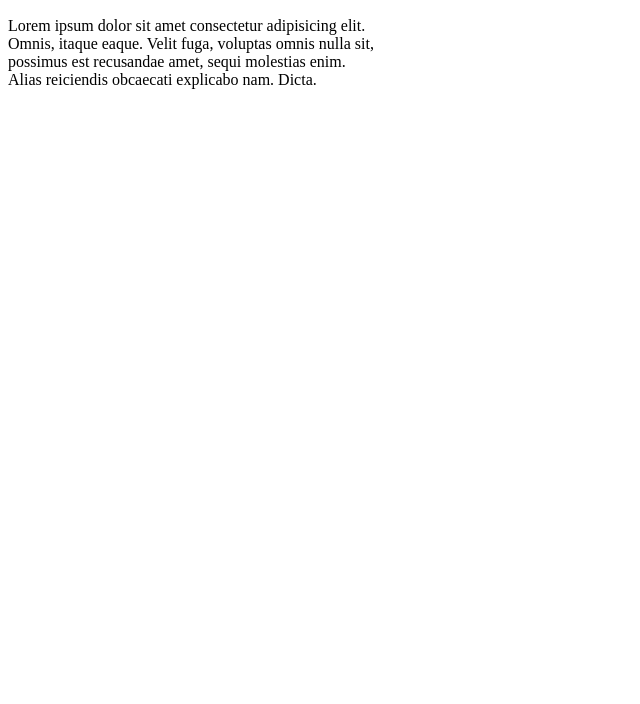
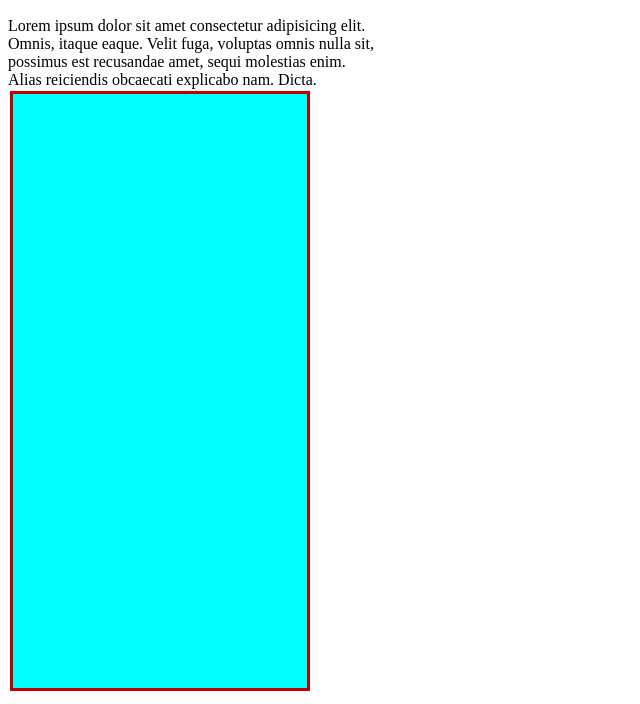
Before and after one commit to munumhub/learn-git, a plain HTML site: page template/index.html in a window 1280 px wide. Shown: the part 96-800 px from the top of the page, without its empty margins (0-640 px from the left). Drawn offline with Linux system fonts and the light colour scheme.

Commit message:
add style.css

```diff
--- a/template/index.html
+++ b/template/index.html
@@ -2,15 +2,14 @@
     <head>
         <title>test html</title>
         <h1>Index Page</h1>
+        <link rel="stylesheet" href="style.css">
     </head>
     <body>
-        <div >
             <h2>test html</h2>
         Lorem ipsum dolor sit amet consectetur adipisicing elit.
         </br>Omnis, itaque eaque. Velit fuga, voluptas omnis nulla sit,
         </br>possimus est recusandae amet, sequi molestias enim.
         </br>Alias reiciendis obcaecati explicabo nam. Dicta.
-        </div>
-
+        <div></div>
     </body>
 </html>
--- a/template/style.css
+++ b/template/style.css
@@ -1,6 +1,15 @@
-*{
-    margin: 0;
-    padding: 0;
-    box-sizing: border-box;
+    div{
+        width: 300px;
+        height: 600px;
+        border: 3px solid;
+        color: #c20000;
+        margin: 2;
+        padding: 1;
+        box-sizing: border-box;
+        background-color: aqua;
 
-}
+    }
+    @font-face {
+        font-family: kanit;
+        src: url(../font/Kanit-regular.woff);
+    }
```
Also changed, not shown: 1 other file.
